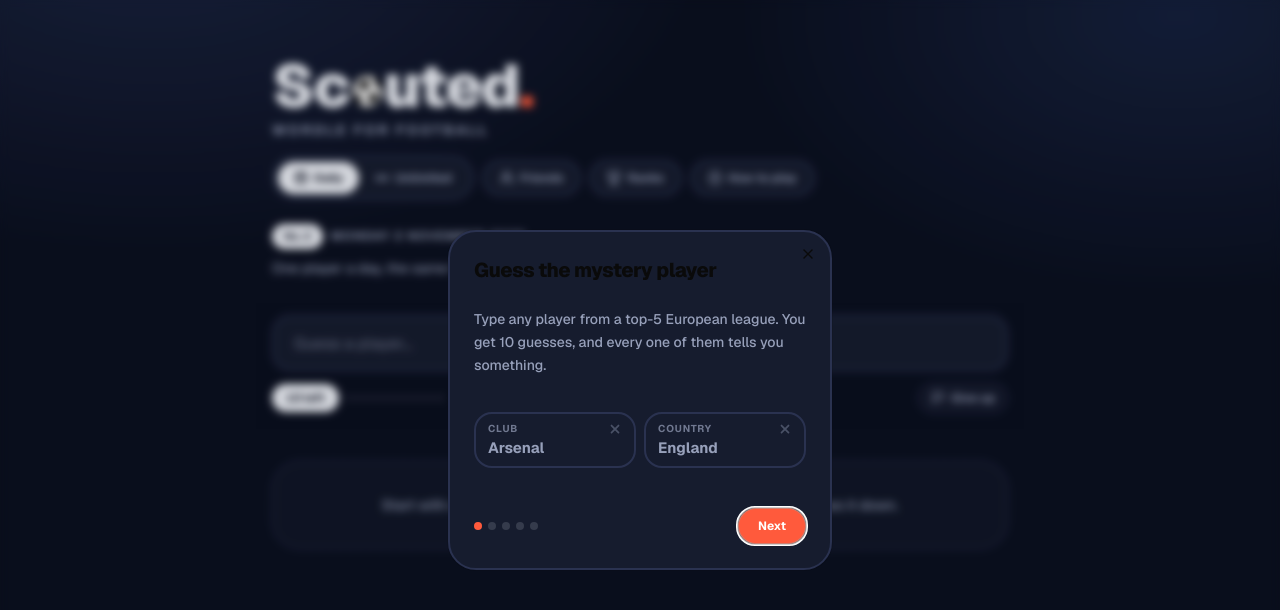
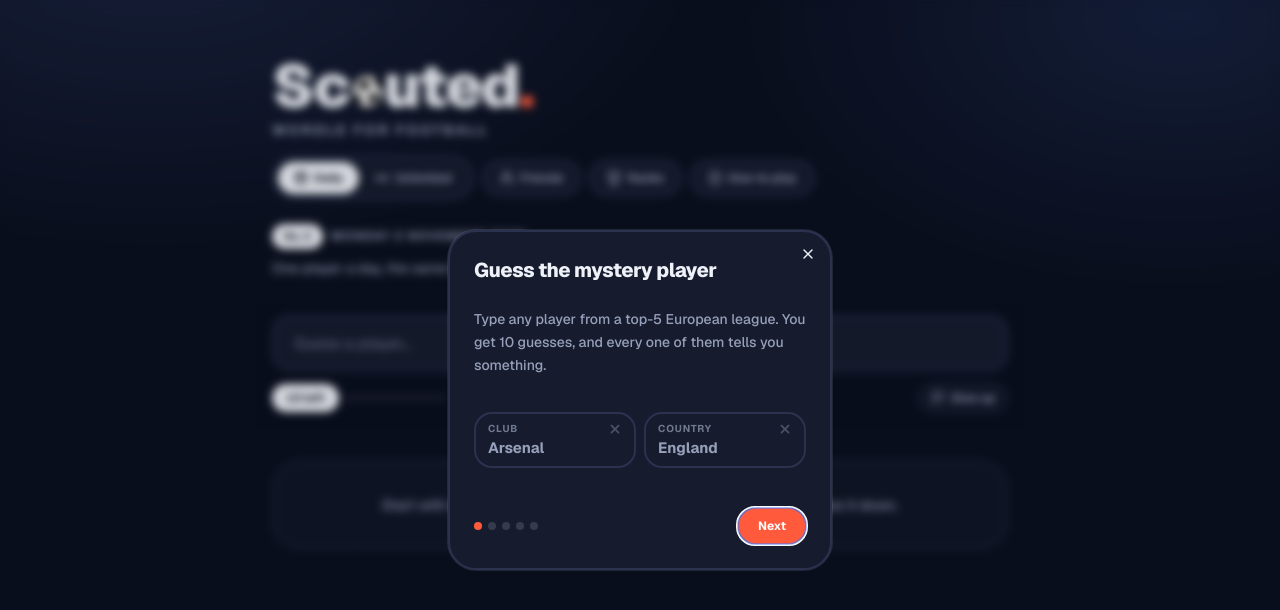
Before and after one commit to Sharone-12/Scouted-wordle-for-football, a Next.js app: page / in a window 1280 px wide. Shown: the top 610 px of the page. Built offline with nearby package versions, Linux system fonts and the light colour scheme.

Commit message:
Dark shadcn tokens

```diff
--- a/src/app/globals.css
+++ b/src/app/globals.css
@@ -153,6 +153,39 @@
   --color-cobalt: #4f7cff;
 }
 
+/* shadcn's own tokens still described a light theme, so any component built
+   on them — the dialog first — rendered dark text on the dark surface. They
+   are re-pointed at the floodlit palette here rather than patched per
+   component, which would leave the next one to go wrong. */
+:root {
+  --background: #0b1020;
+  --foreground: #eef1f8;
+  --card: #161c2e;
+  --card-foreground: #eef1f8;
+  --popover: #161c2e;
+  --popover-foreground: #eef1f8;
+  --primary: #eef1f8;
+  --primary-foreground: #0b1020;
+  --secondary: #1f2740;
+  --secondary-foreground: #eef1f8;
+  --muted: #1f2740;
+  --muted-foreground: #97a0ba;
+  --accent: #1f2740;
+  --accent-foreground: #eef1f8;
+  --destructive: #ff5a3c;
+  --border: #2a3250;
+  --input: #2a3250;
+  --ring: #4f7cff;
+  --sidebar: #161c2e;
+  --sidebar-foreground: #eef1f8;
+  --sidebar-primary: #eef1f8;
+  --sidebar-primary-foreground: #0b1020;
+  --sidebar-accent: #1f2740;
+  --sidebar-accent-foreground: #eef1f8;
+  --sidebar-border: #2a3250;
+  --sidebar-ring: #4f7cff;
+}
+
 @layer base {
   body {
     /* Two cool pools of light rather than a flat fill, so the surface has
--- a/src/components/how-to-play.tsx
+++ b/src/components/how-to-play.tsx
@@ -135,7 +135,7 @@ export function HowToPlay() {
       </button>
 
       <Dialog open={open} onOpenChange={(next) => (next ? setOpen(true) : close())}>
-        <DialogContent className="max-w-md rounded-[28px] border-2 border-edge bg-surface p-6">
+        <DialogContent className="max-w-md rounded-[28px] border-2 border-edge bg-surface p-6 text-ink">
           <DialogTitle className="text-xl font-extrabold tracking-tight">
             {current.title}
           </DialogTitle>
--- a/src/components/save-streak-dialog.tsx
+++ b/src/components/save-streak-dialog.tsx
@@ -59,7 +59,7 @@ export function SaveStreakDialog({
 
   return (
     <Dialog open={streak !== null && !!runId} onOpenChange={(next) => !next && onClose()}>
-      <DialogContent className="max-w-sm rounded-[28px] border-2 border-edge bg-surface p-6">
+      <DialogContent className="max-w-sm rounded-[28px] border-2 border-edge bg-surface p-6 text-ink">
         <DialogTitle className="flex items-center gap-2 text-xl font-extrabold tracking-tight">
           <Flame aria-hidden className="size-5 text-brand" strokeWidth={2.5} />
           {streak} in a row
```
